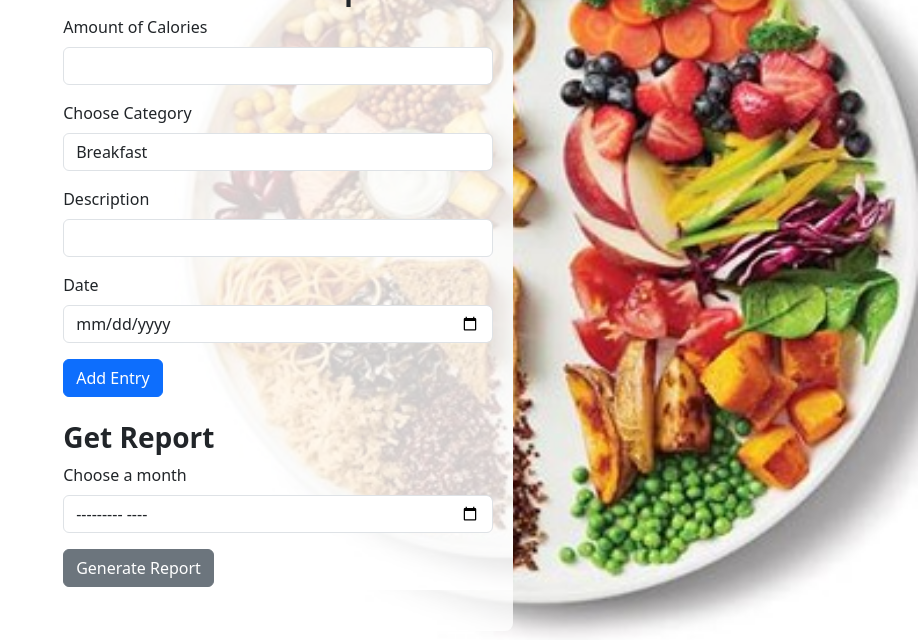
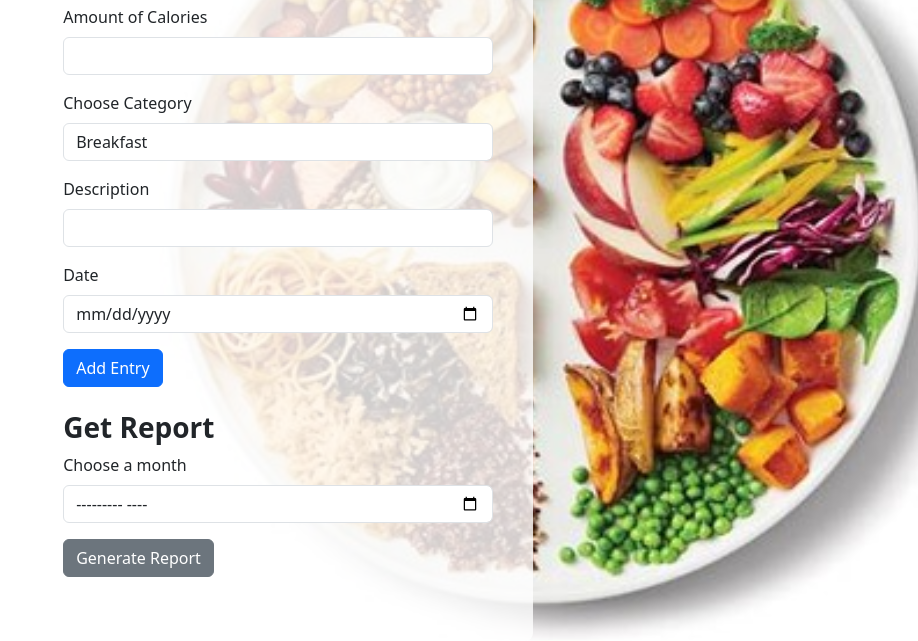
Before and after one commit to zafrany29/Front-End-HIT, a plain HTML site: page index.html in a window 1280 px wide. Shown: the part 160-801 px from the top of the page, without its empty margins (362-1280 px from the left). Drawn offline with nearby package versions, Linux system fonts and the light colour scheme.

Commit message:
Update index.html

```diff
--- a/index.html
+++ b/index.html
@@ -16,14 +16,16 @@
             background-image: url('foodcalc/calcback.jpg');
             background-size: cover;
             background-position: center;
-            padding-top: 50px;
-            padding-bottom: 50px;
         }
 
         .container {
             width: 100%;
             max-width: 800px;
-            padding: 20px;
+            padding: 40px;
+            margin-left: 20px;
+            margin-right: 20px;
+            margin-top: 20px;
+            margin-bottom: 20px;
             background-color: rgba(255, 255, 255, 0.8); /* semi-transparent background for readability */
             border-radius: 8px;
         }
```
